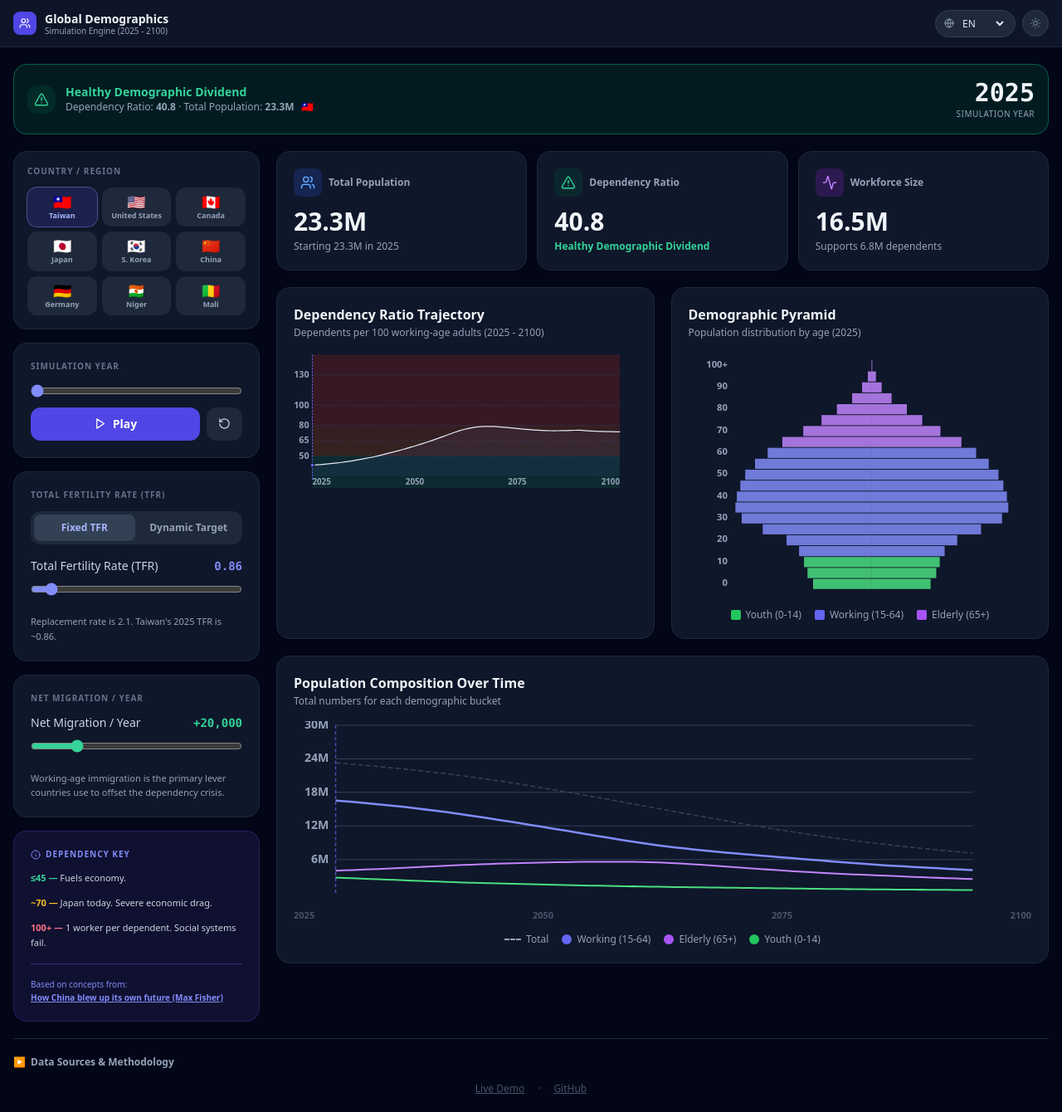
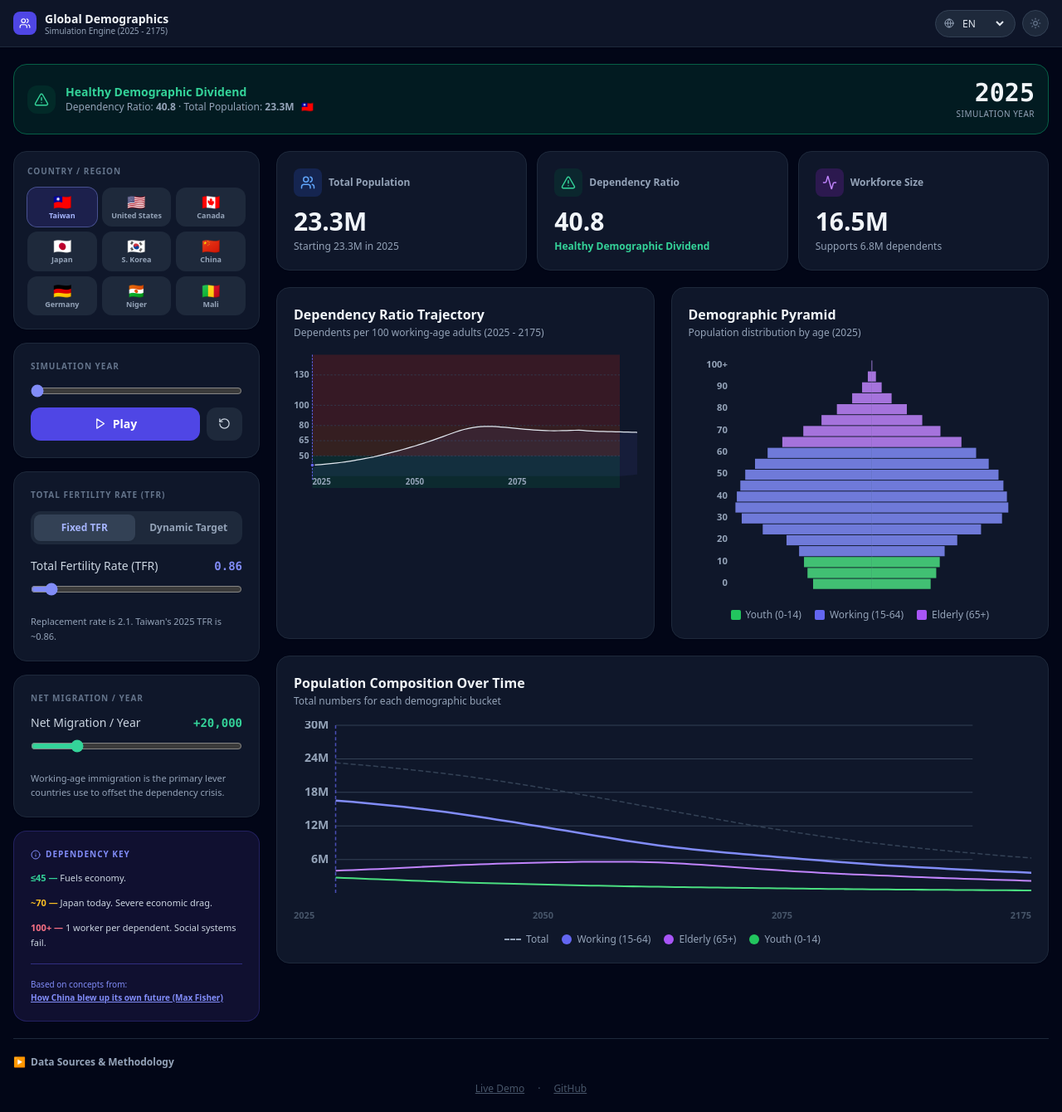
Before and after one commit to LawrenceHwang/global-demographics, a React (Vite) app: page / in a window 1280 px wide. Shown: the whole page at 83% size. Built offline with nearby package versions, Linux system fonts and the light colour scheme.

Commit message:
Extend prediction time.

```diff
--- a/src/App.jsx
+++ b/src/App.jsx
@@ -156,7 +156,7 @@ const runSimulation = (basePop, mortality, tfr, netMigration, isDynamicTfr, term
     const history = [];
     const popByYear = [];
 
-    for (let year = 2025; year <= 2100; year++) {
+    for (let year = 2025; year <= 2175; year++) {
         let youth = 0, working = 0, elderly = 0;
         for (let i = 0; i <= 100; i++) {
             if (i <= 14) youth += currentPop[i];
@@ -247,7 +247,7 @@ const DATA_SOURCES = [
 const translations = {
     en: {
         title: "Global Demographics",
-        subtitle: "Simulation Engine (2025 - 2100)",
+        subtitle: "Simulation Engine (2025 - 2175)",
         simYear: "Simulation Year",
         play: "Play", pause: "Pause",
         fixedTfr: "Fixed TFR", dynamicTfr: "Dynamic Target",
@@ -266,7 +266,7 @@ const translations = {
         depRatio: "Dependency Ratio", workforceSize: "Workforce Size",
         supports: "Supports {num} dependents",
         trajTitle: "Dependency Ratio Trajectory",
-        trajSub: "Dependents per 100 working-age adults (2025 - 2100)",
+        trajSub: "Dependents per 100 working-age adults (2025 - 2175)",
         pyrTitle: "Demographic Pyramid", pyrSub: "Population distribution by age ({year})",
         compTitle: "Population Composition Over Time",
         compSub: "Total numbers for each demographic bucket",
@@ -288,7 +288,7 @@ const translations = {
     },
     zh: {
         title: "全球人口統計",
-        subtitle: "模擬引擎 (2025 - 2100)",
+        subtitle: "模擬引擎 (2025 - 2175)",
         simYear: "模擬年份", play: "播放", pause: "暫停",
         fixedTfr: "固定生育率", dynamicTfr: "動態目標",
         startingTfr: "起始生育率 (2025)", tfr: "總和生育率 (TFR)",
@@ -305,7 +305,7 @@ const translations = {
         totalPop: "總人口", startingAt: "2025年起始為 {pop}",
         depRatio: "撫養比", workforceSize: "勞動力規模",
         supports: "撫養 {num} 名受撫養者",
-        trajTitle: "撫養比軌跡", trajSub: "每 100 名勞動年齡成人的受撫養人數 (2025 - 2100)",
+        trajTitle: "撫養比軌跡", trajSub: "每 100 名勞動年齡成人的受撫養人數 (2025 - 2175)",
         pyrTitle: "人口金字塔", pyrSub: "按年齡劃分的人口分佈 ({year})",
         compTitle: "人口組成隨時間變化", compSub: "每個年齡段的總人數",
         youth: "青年 (0-14)", working: "勞動 (15-64)", elderly: "老年 (65+)", total: "總計",
@@ -324,7 +324,7 @@ const translations = {
     },
     ko: {
         title: "글로벌 인구 통계",
-        subtitle: "시뮬레이션 엔진 (2025 - 2100)",
+        subtitle: "시뮬레이션 엔진 (2025 - 2175)",
         simYear: "시뮬레이션 연도", play: "재생", pause: "일시정지",
         fixedTfr: "고정 출산율", dynamicTfr: "동적 목표",
         startingTfr: "시작 출산율 (2025)", tfr: "합계출산율 (TFR)",
@@ -340,7 +340,7 @@ const translations = {
         totalPop: "총 인구", startingAt: "2025년 {pop} 시작",
         depRatio: "부양비", workforceSize: "노동력 규모",
         supports: "{num} 피부양자 지원",
-        trajTitle: "부양비 궤적", trajSub: "생산가능인구 100명당 피부양자 수 (2025 - 2100)",
+        trajTitle: "부양비 궤적", trajSub: "생산가능인구 100명당 피부양자 수 (2025 - 2175)",
         pyrTitle: "인구 피라미드", pyrSub: "연령별 인구 분포 ({year})",
         compTitle: "시간에 따른 인구 구성", compSub: "각 인구 통계 버킷의 총 수",
         youth: "유소년 (0-14)", working: "노동 (15-64)", elderly: "노인 (65+)", total: "총계",
@@ -359,7 +359,7 @@ const translations = {
     },
     ja: {
         title: "グローバル人口動態",
-        subtitle: "シミュレーションエンジン (2025 - 2100)",
+        subtitle: "シミュレーションエンジン (2025 - 2175)",
         simYear: "シミュレーション年", play: "再生", pause: "一時停止",
         fixedTfr: "固定出生率", dynamicTfr: "動的ターゲット",
         startingTfr: "開始出生率 (2025)", tfr: "合計特殊出生率 (TFR)",
@@ -375,7 +375,7 @@ const translations = {
         totalPop: "総人口", startingAt: "2025年に{pop}から開始",
         depRatio: "従属人口指数", workforceSize: "労働力規模",
         supports: "{num}の従属人口を支援",
-        trajTitle: "従属人口指数の軌跡", trajSub: "生産年齢人口100人あたりの従属人口 (2025 - 2100)",
+        trajTitle: "従属人口指数の軌跡", trajSub: "生産年齢人口100人あたりの従属人口 (2025 - 2175)",
         pyrTitle: "人口ピラミッド", pyrSub: "年齢別の人口分布 ({year})",
         compTitle: "経時的な人口構成", compSub: "各人口動態バケットの総数",
         youth: "若者 (0-14)", working: "労働 (15-64)", elderly: "高齢者 (65+)", total: "合計",
@@ -453,7 +453,7 @@ export default function App() {
         if (isPlaying) {
             interval = setInterval(() => {
                 setCurrentYear(y => {
-                    if (y >= 2100) { setIsPlaying(false); return 2100; }
+                    if (y >= 2175) { setIsPlaying(false); return 2175; }
                     return y + 1;
                 });
             }, 100);
@@ -582,7 +582,7 @@ export default function App() {
                             <div className="bg-white dark:bg-slate-900 rounded-2xl shadow-sm border border-slate-200 dark:border-slate-800 p-5 transition-colors">
                                 <p className="text-[10px] font-bold uppercase tracking-widest text-slate-400 dark:text-slate-500 mb-3">{t('simYear')}</p>
                                 <input
-                                    type="range" min="2025" max="2100" value={currentYear}
+                                    type="range" min="2025" max="2175" value={currentYear}
                                     onChange={(e) => { setCurrentYear(parseInt(e.target.value)); setIsPlaying(false); }}
                                     className="w-full accent-indigo-600 dark:accent-indigo-400 mb-3"
                                 />
@@ -647,7 +647,7 @@ export default function App() {
                                                     <span className="font-mono font-bold text-indigo-600 dark:text-indigo-400">{terminalYear}</span>
                                                 </div>
                                                 <input
-                                                    type="range" min="2030" max="2100" step="1" value={terminalYear}
+                                                    type="range" min="2030" max="2175" step="1" value={terminalYear}
                                                     onChange={(e) => setTerminalYear(parseInt(e.target.value))}
                                                     className="w-full accent-indigo-600 dark:accent-indigo-400"
                                                 />
@@ -791,7 +791,7 @@ export default function App() {
                                         />
                                         <line x1={xPos(currentYear)} y1="0" x2={xPos(currentYear)} y2="310" stroke="#6366f1" strokeWidth="2" strokeDasharray="5 3" />
                                         <circle cx={xPos(currentYear)} cy={(150 - Math.min(150, currentData.depRatio)) * 2.5} r="5" fill="#6366f1" stroke={theme === 'dark' ? '#0f172a' : 'white'} strokeWidth="2.5" />
-                                        {[2025, 2050, 2075, 2100].map((yr, i) => (
+                                        {[2025, 2050, 2075, 2175].map((yr, i) => (
                                             <text key={yr} x={xPos(yr)} y="322" fontSize="20" fill={theme === 'dark' ? '#94a3b8' : '#475569'} fontWeight="600" textAnchor={i === 0 ? 'start' : i === 3 ? 'end' : 'middle'}>{yr}</text>
                                         ))}
                                     </svg>
@@ -884,7 +884,7 @@ export default function App() {
                                     <line x1={xPos(currentYear)} y1="0" x2={xPos(currentYear)} y2="200" stroke="#6366f1" strokeWidth="1.5" strokeDasharray="4 3" opacity="0.7" />
                                 </svg>
                                 <div className="flex justify-between text-[11px] font-semibold text-slate-400 dark:text-slate-600 mt-1">
-                                    <span>2025</span><span>2050</span><span>2075</span><span>2100</span>
+                                    <span>2025</span><span>2050</span><span>2075</span><span>2175</span>
                                 </div>
                                 <div className="flex flex-wrap gap-4 justify-center mt-3 text-xs font-medium text-slate-500 dark:text-slate-400">
                                     <div className="flex items-center gap-1.5">
```
